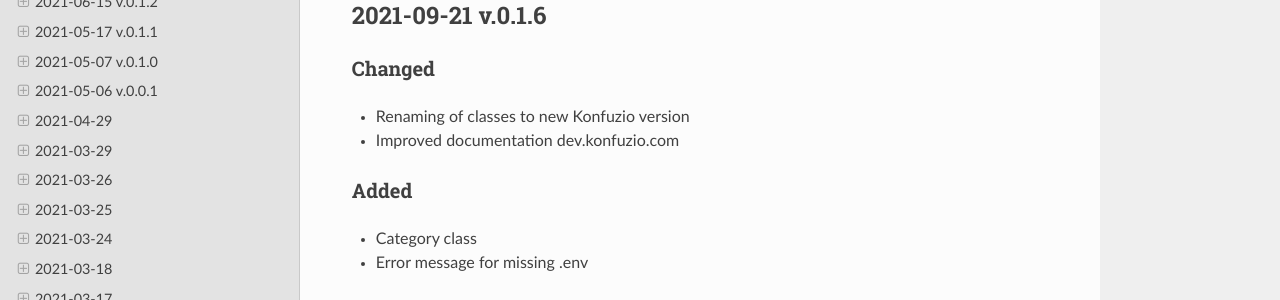
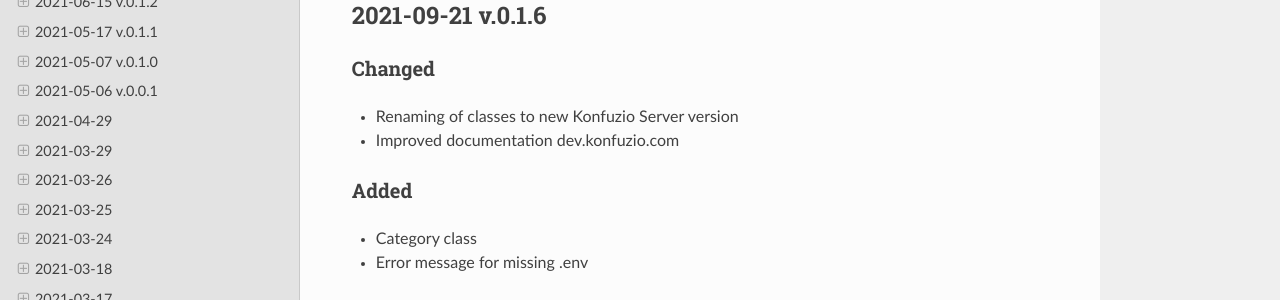
Before and after one commit to konfuzio-ai/konfuzio-sdk, a Sphinx documentation site: the page built from docs/sdk/changelog.md, in a window 1280 px wide and 900 px high. Shown: the part 161-461 px from the top of the window. Built offline with Sphinx 7.4.7 and the Read the Docs theme 2.0.0, drawn with Linux system fonts in a browser that asks for light colours.

Commit message:
Update changelog.md

```diff
--- a/docs/sdk/changelog.md
+++ b/docs/sdk/changelog.md
@@ -8,7 +8,7 @@
 
 ### Changed
 
-- Renaming of classes to new Konfuzio version
+- Renaming of classes to new Konfuzio Server version
 - Improved documentation dev.konfuzio.com
 
 ### Added
```
